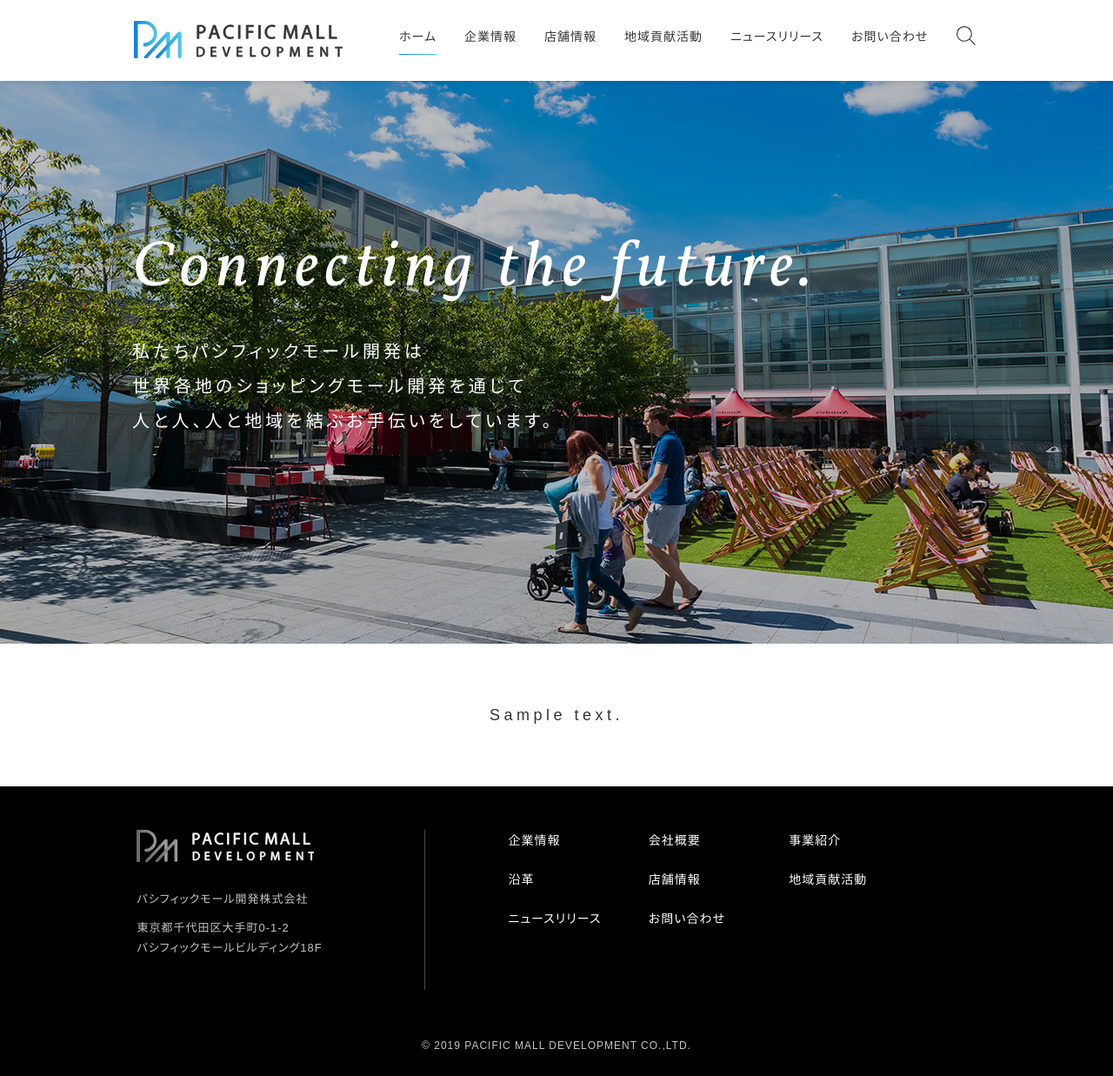
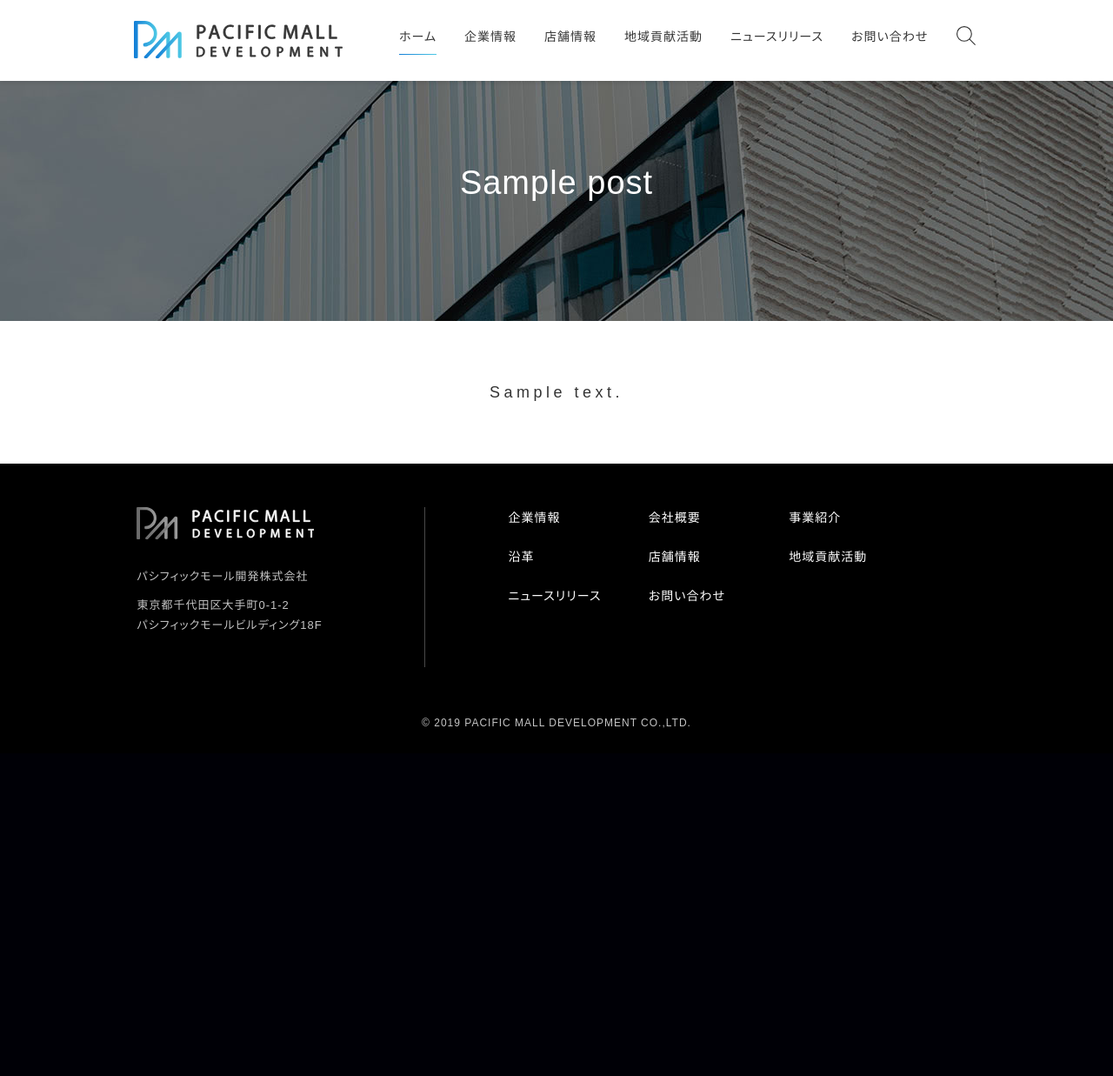
Before and after one commit to TakahiroTanaka-dev/Dropshop, a WordPress theme: template themes/dropmall/page.php in a window 1280 px wide. Shown: the whole page at 87% size. After the commit the page ends 837 px from the top, so only its background shows below. Run offline with PHP 8.4 and a stand-in for WordPress, Linux system fonts and the light colour scheme; the site name, menu and one post (Sample post) are stand-ins, and other content is empty.

Commit message:
ヘッダーに表示の分岐処理を作成

```diff
--- a/themes/dropmall/header.php
+++ b/themes/dropmall/header.php
@@ -60,6 +60,7 @@
         </div>
       </div>
     </header>
+    <? if(is_front_page()): ?>
       <section class="section-contents" id="keyvisual">
         <img src="<?php echo get_template_directory_uri();  ?>/assets/images/bg-section-keyvisual.jpg" alt="MAIN IMAGE" />
         <div class="wrapper">
@@ -71,3 +72,17 @@
           </p>
         </div>
       </section>
+    <?php else: ?>
+      <div class="wrap">
+      <div id="primary" class="content-area">
+        <main>
+          <div class="page-contents">
+            <div class="page-head">
+              <img src="./assets/images/bg-page-company.jpg" alt="" />
+              <div class="wrapper">
+                <span class="page-title-en"></span>
+                <h2 class="page-title"><?php echo get_the_title(); ?></h2>
+              </div>
+            </div>
+            <div class="page-container">
+    <?php endif; ?>
```
Lines whose indentation alone changed are shown as unchanged.
